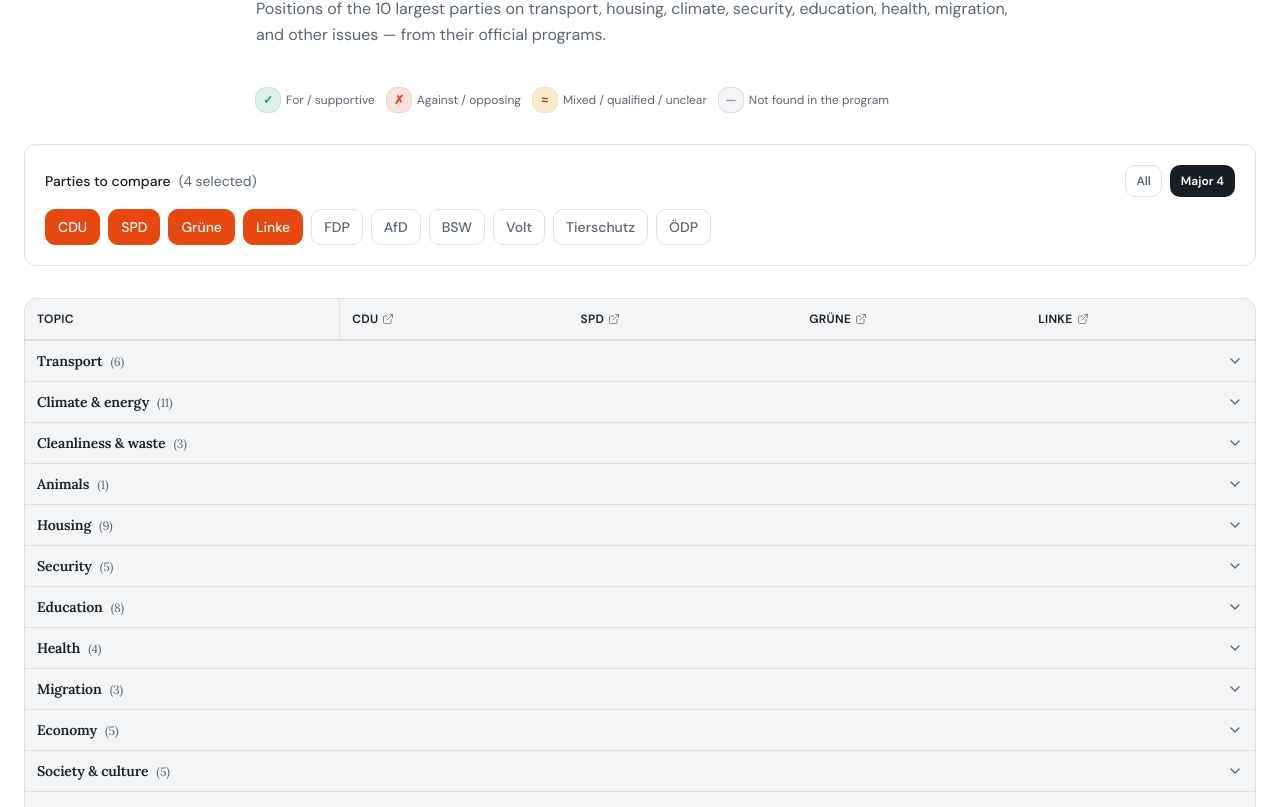
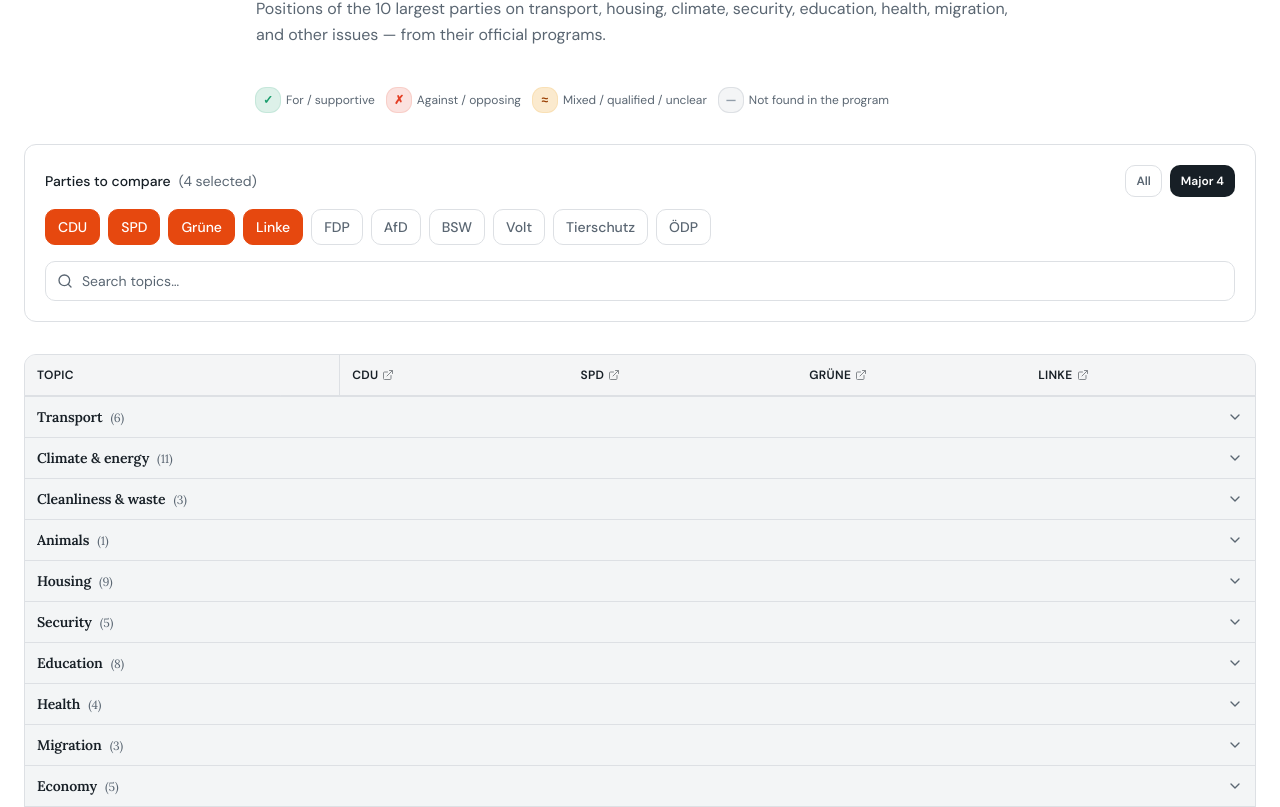
Before and after one commit to mashazyu/berlin-2026, a Next.js app: page /en in a window 1280 px wide. Shown: the part 1013-1820 px from the top of the page. Built offline with nearby package versions, Linux system fonts and the light colour scheme.

Commit message:
feat: add filter

```diff
--- a/components/comparison-table.tsx
+++ b/components/comparison-table.tsx
@@ -1,7 +1,7 @@
 "use client"
 
-import { useMemo, useRef, useState } from "react"
-import { ChevronDown, ExternalLink } from "lucide-react"
+import { useDeferredValue, useMemo, useRef, useState } from "react"
+import { ChevronDown, ExternalLink, Search, X } from "lucide-react"
 import { useLanguage } from "@/components/language-provider"
 import { StanceBadge } from "@/components/stance-badge"
 import { groupTopics, TOPIC_GROUP_ORDER } from "@/lib/comparison/groups"
@@ -23,6 +23,8 @@
 
   const [selectedIds, setSelectedIds] = useState<string[]>([...MAJOR_PARTY_IDS])
   const [openTopicId, setOpenTopicId] = useState<string | null>(null)
+  const [topicQuery, setTopicQuery] = useState("")
+  const deferredQuery = useDeferredValue(topicQuery)
   const [collapsedGroups, setCollapsedGroups] = useState<Set<TopicGroup>>(
     () => new Set(TOPIC_GROUP_ORDER)
   )
@@ -31,7 +33,22 @@
   const bodyScrollRef = useRef<HTMLDivElement>(null)
   const syncingScroll = useRef(false)
 
-  const topicGroups = useMemo(() => groupTopics(topics), [topics])
+  const normalizedQuery = deferredQuery.trim().toLowerCase()
+  const isSearching = normalizedQuery.length > 0
+
+  const filteredTopics = useMemo(() => {
+    if (!isSearching) return topics
+    return topics.filter((topic) => {
+      const label = topic.displayLabel.toLowerCase()
+      const groupLabel = t.table.groups[topic.group].toLowerCase()
+      return label.includes(normalizedQuery) || groupLabel.includes(normalizedQuery)
+    })
+  }, [topics, isSearching, normalizedQuery, t.table.groups])
+
+  const topicGroups = useMemo(
+    () => groupTopics(filteredTopics),
+    [filteredTopics]
+  )
 
   const selectedParties = useMemo(
     () => parties.filter((party) => selectedIds.includes(party.id)),
@@ -78,9 +95,19 @@
     })
   }
 
+  function isGroupCollapsed(group: TopicGroup) {
+    if (isSearching) return false
+    return collapsedGroups.has(group)
+  }
+
   const countLabel = t.table.selectedCount.replace(
     "{count}",
     String(selectedParties.length)
+  )
+
+  const searchCountLabel = t.table.searchResultsCount.replace(
+    "{count}",
+    String(filteredTopics.length)
   )
 
   const desktopRows = useMemo(() => {
@@ -160,15 +187,50 @@
               )
             })}
           </div>
+
+          <div className="relative mt-4">
+            <Search
+              className="pointer-events-none absolute top-1/2 left-3 h-4 w-4 -translate-y-1/2 text-muted-foreground"
+              aria-hidden
+            />
+            <input
+              type="search"
+              value={topicQuery}
+              onChange={(event) => setTopicQuery(event.target.value)}
+              placeholder={t.table.searchPlaceholder}
+              aria-label={t.table.searchPlaceholder}
+              className="h-10 w-full rounded-md border border-border bg-background pr-10 pl-9 text-sm text-foreground outline-none transition-colors placeholder:text-muted-foreground focus:border-primary focus:ring-2 focus:ring-primary/20"
+            />
+            {topicQuery && (
+              <button
+                type="button"
+                onClick={() => setTopicQuery("")}
+                className="absolute top-1/2 right-2 inline-flex h-7 w-7 -translate-y-1/2 items-center justify-center rounded-md text-muted-foreground transition-colors hover:bg-muted hover:text-foreground"
+                aria-label={t.table.searchClear}
+              >
+                <X className="h-4 w-4" />
+              </button>
+            )}
+          </div>
+          {isSearching && (
+            <p className="mt-2 text-xs text-muted-foreground">{searchCountLabel}</p>
+          )}
+
           <p className="mt-3 text-xs text-muted-foreground lg:hidden">
             {t.table.scrollHint}
           </p>
         </div>
 
+        {isSearching && filteredTopics.length === 0 ? (
+          <p className="mt-6 rounded-xl border border-border bg-white px-4 py-8 text-center text-sm text-muted-foreground">
+            {t.table.searchNoResults}
+          </p>
+        ) : (
+        <>
         {/* Mobile: grouped topic accordions */}
         <div className="mt-6 space-y-4 lg:hidden">
           {topicGroups.map(({ group, topics: groupTopicList }) => {
-            const collapsed = collapsedGroups.has(group)
+            const collapsed = isGroupCollapsed(group)
             const groupLabel = t.table.groups[group]
             return (
               <div
@@ -177,11 +239,12 @@
               >
                 <button
                   type="button"
-                  className="flex w-full items-center justify-between gap-3 bg-muted/50 px-4 py-3.5 text-left"
+                  className="flex w-full items-center justify-between gap-3 bg-muted/50 px-4 py-3.5 text-left disabled:cursor-default"
                   aria-expanded={!collapsed}
                   aria-label={
                     collapsed ? t.table.expandGroup : t.table.collapseGroup
                   }
+                  disabled={isSearching}
                   onClick={() => toggleGroup(group)}
                 >
                   <span className="font-display text-base font-semibold tracking-[-0.01em] text-foreground">
@@ -343,7 +406,7 @@
               </colgroup>
               <tbody>
                 {desktopRows.map(({ group, topics: groupTopicList }) => {
-                  const collapsed = collapsedGroups.has(group)
+                  const collapsed = isGroupCollapsed(group)
                   const groupLabel = t.table.groups[group]
                   return (
                     <GroupRows
@@ -355,6 +418,7 @@
                       topicColPx={TOPIC_COL_PX}
                       expandLabel={t.table.expandGroup}
                       collapseLabel={t.table.collapseGroup}
+                      disableToggle={isSearching}
                       onToggle={() => toggleGroup(group)}
                     >
                       {!collapsed &&
@@ -408,6 +472,8 @@
             </table>
           </div>
         </div>
+        </>
+        )}
       </div>
     </section>
   )
@@ -421,6 +487,7 @@
   topicColPx,
   expandLabel,
   collapseLabel,
+  disableToggle,
   onToggle,
   children,
 }: {
@@ -431,6 +498,7 @@
   topicColPx: number
   expandLabel: string
   collapseLabel: string
+  disableToggle?: boolean
   onToggle: () => void
   children: React.ReactNode
 }) {
@@ -445,9 +513,10 @@
           <button
             type="button"
             onClick={onToggle}
+            disabled={disableToggle}
             aria-expanded={!collapsed}
             aria-label={collapsed ? expandLabel : collapseLabel}
-            className="flex w-full items-center justify-between gap-3 px-3 py-2.5 text-left transition-colors hover:bg-muted/80"
+            className="flex w-full items-center justify-between gap-3 px-3 py-2.5 text-left transition-colors hover:bg-muted/80 disabled:cursor-default disabled:hover:bg-transparent"
           >
             <span className="font-display text-sm font-semibold tracking-[-0.01em] text-foreground">
               {groupLabel}
--- a/lib/i18n/types.ts
+++ b/lib/i18n/types.ts
@@ -70,6 +70,10 @@
     openProgram: string
     expandGroup: string
     collapseGroup: string
+    searchPlaceholder: string
+    searchClear: string
+    searchNoResults: string
+    searchResultsCount: string
     groups: {
       transport: string
       waste: string
--- a/locales/de.json
+++ b/locales/de.json
@@ -71,6 +71,10 @@
     "openProgram": "Wahlprogramm",
     "expandGroup": "Gruppe ausklappen",
     "collapseGroup": "Gruppe einklappen",
+    "searchPlaceholder": "Themen suchen…",
+    "searchClear": "Suche löschen",
+    "searchNoResults": "Keine Themen passen zur Suche.",
+    "searchResultsCount": "{count} Themen",
     "groups": {
       "transport": "Verkehr",
       "waste": "Sauberkeit & Müll",
--- a/locales/en.json
+++ b/locales/en.json
@@ -71,6 +71,10 @@
     "openProgram": "Party program",
     "expandGroup": "Expand group",
     "collapseGroup": "Collapse group",
+    "searchPlaceholder": "Search topics…",
+    "searchClear": "Clear search",
+    "searchNoResults": "No topics match your search.",
+    "searchResultsCount": "{count} topics",
     "groups": {
       "transport": "Transport",
       "waste": "Cleanliness & waste",
--- a/locales/ru.json
+++ b/locales/ru.json
@@ -70,6 +70,10 @@
     "openProgram": "Программа партии",
     "expandGroup": "Развернуть группу",
     "collapseGroup": "Свернуть группу",
+    "searchPlaceholder": "Поиск по темам…",
+    "searchClear": "Очистить поиск",
+    "searchNoResults": "Ничего не найдено.",
+    "searchResultsCount": "{count} тем",
     "groups": {
       "transport": "Транспорт",
       "waste": "Чистота и мусор",
```
